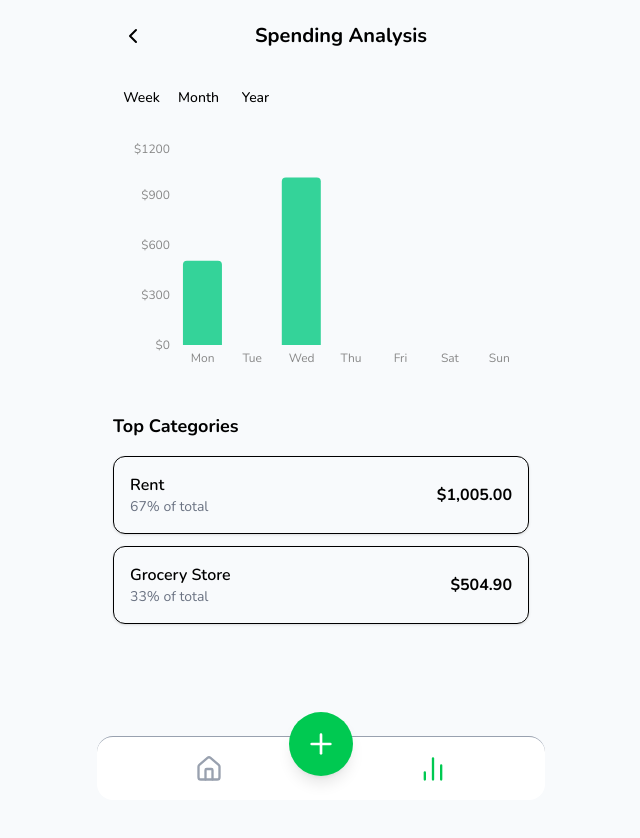
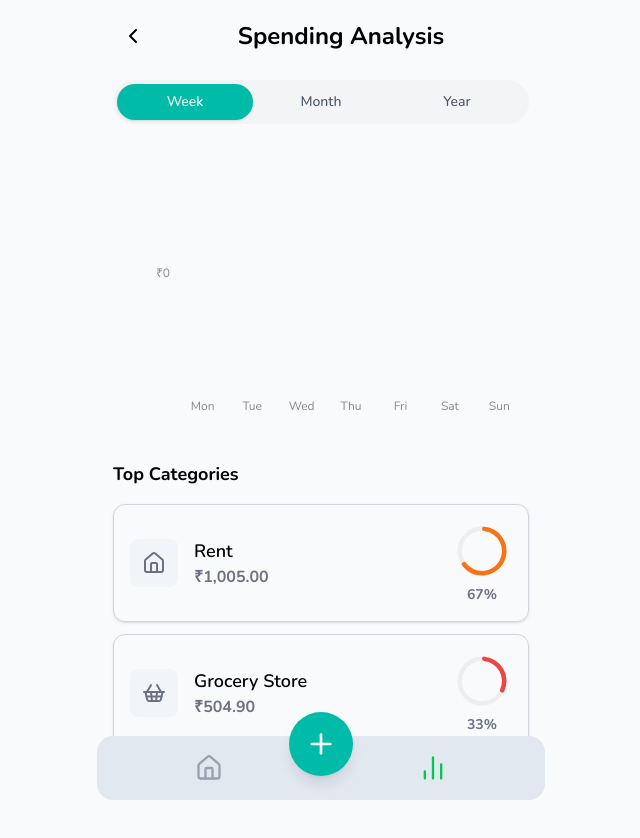
Before and after one commit to mohdsadiq101/Expenzo, a Next.js app: page /analytics in a window 1280 px wide. Shown: the top 838 px of the page, without its empty margins (319-959 px from the left). Before the commit the page ends 800 px from the top, so only its background shows below. Built offline with nearby package versions, Linux system fonts and the light colour scheme.

Commit message:
added dynamic anayltics chart

```diff
--- a/src/app/analytics/page.tsx
+++ b/src/app/analytics/page.tsx
@@ -6,30 +6,80 @@ import Link from 'next/link';
 import { ChevronLeft } from 'lucide-react';
 import { Bar, BarChart, ResponsiveContainer, XAxis, YAxis, Tooltip } from 'recharts';
 import { useTransactions } from '@/context/TransactionContext';
-import { ToggleGroup, ToggleGroupItem } from '@/components/ui/toggle-group';
 import { Card } from '@/components/ui/card';
+import { RadialProgress } from '@/components/ui/radial-progress';
+import { getCategoryIcon } from '@/lib/icon-map';
 
 // Currency formatter
-const formatter = new Intl.NumberFormat('en-US', {
+const formatter = new Intl.NumberFormat('en-IN', {
   style: 'currency',
-  currency: 'USD',
+  currency: 'INR',
 });
 
-export default function StatsPage() {
+export default function AnalyticsPage() { // Renamed from StatsPage
   const { transactions } = useTransactions();
   const [timeframe, setTimeframe] = useState<'week' | 'month' | 'year'>('week');
 
+  const categoryColors: { [key: string]: string } = {
+    'Utilities': '#3b82f6',
+    'Transport': '#22c55e',
+    'Rent': '#f97316',
+    'Grocery Store': '#ef4444',
+  };
+
+  // --- 2. UPDATED LOGIC to handle Week, Month, and Year ---
   const analysisData = useMemo(() => {
     const expenses = transactions.filter(t => t.type === 'expense');
+    const now = new Date();
+    let chartData: { name: string; Total: number }[] = []; // Initialize with default value
 
-    // Top Categories calculation
+    if (timeframe === 'week') {
+      chartData = [
+        { name: 'Mon', Total: 0 }, { name: 'Tue', Total: 0 }, { name: 'Wed', Total: 0 },
+        { name: 'Thu', Total: 0 }, { name: 'Fri', Total: 0 }, { name: 'Sat', Total: 0 }, { name: 'Sun', Total: 0 }
+      ];
+      const today = now.getDay() === 0 ? 6 : now.getDay() - 1; // Mon=0..Sun=6
+      const firstDayOfWeek = new Date(now.setDate(now.getDate() - today));
+      firstDayOfWeek.setHours(0, 0, 0, 0);
+
+      expenses
+        .filter(t => new Date(t.date) >= firstDayOfWeek)
+        .forEach(t => {
+          const day = new Date(t.date).getDay();
+          const adjustedDay = day === 0 ? 6 : day - 1;
+          chartData[adjustedDay].Total += t.amount;
+        });
+    }
+    else if (timeframe === 'month') {
+      const daysInMonth = new Date(now.getFullYear(), now.getMonth() + 1, 0).getDate();
+      chartData = Array.from({ length: daysInMonth }, (_, i) => ({ name: `${i + 1}`, Total: 0 }));
+      expenses
+        .filter(t => new Date(t.date).getMonth() === now.getMonth() && new Date(t.date).getFullYear() === now.getFullYear())
+        .forEach(t => {
+          const dayOfMonth = new Date(t.date).getDate();
+          chartData[dayOfMonth - 1].Total += t.amount;
+        });
+    }
+    else if (timeframe === 'year') {
+      chartData = [
+        { name: 'Jan', Total: 0 }, { name: 'Feb', Total: 0 }, { name: 'Mar', Total: 0 },
+        { name: 'Apr', Total: 0 }, { name: 'May', Total: 0 }, { name: 'Jun', Total: 0 },
+        { name: 'Jul', Total: 0 }, { name: 'Aug', Total: 0 }, { name: 'Sep', Total: 0 },
+        { name: 'Oct', Total: 0 }, { name: 'Nov', Total: 0 }, { name: 'Dec', Total: 0 }
+      ];
+      expenses
+        .filter(t => new Date(t.date).getFullYear() === now.getFullYear())
+        .forEach(t => {
+          const month = new Date(t.date).getMonth();
+          chartData[month].Total += t.amount;
+        });
+    }
+
     const categoryTotals = expenses.reduce((acc, t) => {
       acc[t.category] = (acc[t.category] || 0) + t.amount;
       return acc;
     }, {} as Record<string, number>);
-
     const totalExpenses = expenses.reduce((sum, t) => sum + t.amount, 0);
-
     const topCategories = Object.entries(categoryTotals)
       .sort(([, a], [, b]) => b - a)
       .slice(0, 3)
@@ -39,19 +89,7 @@ export default function StatsPage() {
         percentage: totalExpenses > 0 ? (amount / totalExpenses) * 100 : 0,
       }));
 
-    // Chart Data (simplified for this example - weekly view)
-    const weeklyExpenses = [
-        { day: 'Mon', total: 0 }, { day: 'Tue', total: 0 }, { day: 'Wed', total: 0 },
-        { day: 'Thu', total: 0 }, { day: 'Fri', total: 0 }, { day: 'Sat', total: 0 }, { day: 'Sun', total: 0 }
-    ];
-    expenses.forEach(t => {
-        const day = new Date(t.date).getDay(); // Sunday = 0, Monday = 1
-        // Adjust so Monday is 0
-        const adjustedDay = day === 0 ? 6 : day -1;
-        weeklyExpenses[adjustedDay].total += t.amount;
-    })
-
-    return { topCategories, weeklyExpenses };
+    return { topCategories, chartData };
   }, [transactions, timeframe]);
 
   return (
@@ -60,30 +98,45 @@ export default function StatsPage() {
         <Link href="/" className="p-2">
           <ChevronLeft className="h-6 w-6" />
         </Link>
-        <h1 className="text-xl font-bold mx-auto">Spending Analysis</h1>
+        <h1 className="text-2xl font-bold mx-auto">Spending Analysis</h1>
       </header>
 
-      <ToggleGroup
-        type="single"
-        value={timeframe}
-        onValueChange={(value: 'week' | 'month' | 'year') => {
-          if (value) setTimeframe(value);
-        }}
-        className="grid grid-cols-3 mb-6"
+      {/* --- 1. NEW TOGGLE BUTTON STYLING --- */}
+      <div className="flex w-full rounded-full bg-gray-100 p-1 mb-6">
+        <button
+          onClick={() => setTimeframe('week')}
+          className={`flex-1 rounded-full py-2 text-sm font-medium transition-colors ${
+            timeframe === 'week' ? "bg-teal-500 text-white shadow" : "text-gray-600 hover:bg-gray-200"
+          }`}
         >
-        <ToggleGroupItem value="week">Week</ToggleGroupItem>
-        <ToggleGroupItem value="month">Month</ToggleGroupItem>
-        <ToggleGroupItem value="year">Year</ToggleGroupItem>
-      </ToggleGroup>
+          Week
+        </button>
+        <button
+          onClick={() => setTimeframe('month')}
+          className={`flex-1 rounded-full py-2 text-sm font-medium transition-colors ${
+            timeframe === 'month' ? "bg-teal-500 text-white shadow" : "text-gray-600 hover:bg-gray-200"
+          }`}
+        >
+          Month
+        </button>
+        <button
+          onClick={() => setTimeframe('year')}
+          className={`flex-1 rounded-full py-2 text-sm font-medium transition-colors ${
+            timeframe === 'year' ? "bg-teal-500 text-white shadow" : "text-gray-600 hover:bg-gray-200"
+          }`}
+        >
+          Year
+        </button>
+      </div>
 
-      {/* Chart */}
-      <div className='h-60 mb-8'>
+      {/* --- 3. UPDATED BARCHART to use dynamic data --- */}
+      <div className='h-70 mb-8'>
         <ResponsiveContainer width="100%" height="100%">
-             <BarChart data={analysisData.weeklyExpenses}>
-                 <XAxis dataKey="day" stroke="#888888" fontSize={12} tickLine={false} axisLine={false} />
-                 <YAxis stroke="#888888" fontSize={12} tickLine={false} axisLine={false} tickFormatter={(value) => `$${value}`} />
-                 <Tooltip />
-                 <Bar dataKey="total" fill="#34d399" radius={[4, 4, 0, 0]} />
+          <BarChart data={analysisData.chartData}>
+            <XAxis dataKey="name" stroke="#888888" fontSize={12} tickLine={false} axisLine={false} />
+            <YAxis stroke="#888888" fontSize={12} tickLine={false} axisLine={false} tickFormatter={(value) => `₹${value}`} tickCount={6} domain={[0, (dataMax: number) => Math.ceil(dataMax / 500) * 500]} />
+            <Tooltip formatter={(value: number) => formatter.format(value)} />
+            <Bar dataKey="Total" fill="#34d399" radius={[4, 4, 0, 0]} />
           </BarChart>
         </ResponsiveContainer>
       </div>
@@ -92,17 +145,35 @@ export default function StatsPage() {
       <div>
         <h2 className="text-lg font-bold mb-4">Top Categories</h2>
         <div className="space-y-3">
-          {analysisData.topCategories.map(cat => (
-            <Card key={cat.name} className="p-4">
+          {analysisData.topCategories.map(cat => {
+            const Icon = getCategoryIcon(cat.name);
+            return (
+              <Card key={cat.name} className="p-4 border border-gray-300">
                 <div className="flex justify-between items-center">
+                  <div className="flex items-center gap-4">
+                    <div className="bg-slate-100 p-3 rounded-lg">
+                      <Icon className="h-6 w-6 text-gray-500" />
+                    </div>
                     <div>
-                  <p className="font-semibold">{cat.name}</p>
-                  <p className="text-sm text-gray-500">{cat.percentage.toFixed(0)}% of total</p>
+                      <p className="text-lg font-semibold">{cat.name}</p>
+                      <p className="text-md text-gray-500 font-bold">
+                        {formatter.format(cat.amount)}
+                      </p>
                     </div>
-                <p className="font-bold">{formatter.format(cat.amount)}</p>
+                  </div>
+                  <div className="flex flex-col items-center">
+                    <RadialProgress
+                      value={cat.percentage}
+                      color={categoryColors[cat.name] || '#6b7280'}
+                    />
+                    <p className="text-sm text-gray-500 font-bold mt-1">
+                      {cat.percentage.toFixed(0)}%
+                    </p>
+                  </div>
                 </div>
               </Card>
-          ))}
+            );
+          })}
         </div>
       </div>
     </main>
--- a/src/components/AddTransactionModal.tsx
+++ b/src/components/AddTransactionModal.tsx
@@ -62,7 +62,7 @@ export function AddTransactionModal() {
   return (
     <Dialog open={open} onOpenChange={setOpen}>
       <DialogTrigger asChild>
-  <Button className="fixed bottom-6 left-1/2 -translate-x-1/2 h-16 w-16 rounded-full bg-green-500 hover:bg-green-600 shadow-lg">
+  <Button className="fixed bottom-6 left-1/2 -translate-x-1/2 h-16 w-16 rounded-full bg-teal-500 hover:bg-teal-600 shadow-lg">
     <Plus className="h-8 w-8 text-white size-2xl" />
   </Button>
 </DialogTrigger>
--- a/src/components/Balance.tsx
+++ b/src/components/Balance.tsx
@@ -22,7 +22,7 @@ export function Balance() {
   });
 
   return (
-    <Card className="mb-6">
+    <Card className="mb-6 border-1 border-gray-200 shadow-md">
      <CardContent className="pt-0 pb-0">
       <p className="text-md font-semibold text-gray-500 mb-1">Current Balance</p>
       <div className="text-3xl font-bold text-gray-800">
--- a/src/components/BottomNav.tsx
+++ b/src/components/BottomNav.tsx
@@ -17,7 +17,7 @@ export function BottomNav() {
   return (
     <>
       {/* Navbar */}
-      <nav className="fixed bottom-0 left-0 right-0 h-16 rounded-2xl bg-white border-t border-gray-400 flex justify-around items-center max-w-md mx-auto">
+      <nav className="fixed bottom-0 left-0 right-0 h-16 rounded-2xl bg-slate-200 border-gray-100 flex justify-around items-center max-w-md mx-auto">
         {links.map(({ href, icon: Icon }) => {
           const isActive = pathname === href;
           return (
--- a/src/components/Budget.tsx
+++ b/src/components/Budget.tsx
@@ -7,7 +7,7 @@ import { useTransactions } from "@/context/TransactionContext";
 
 export function Budget() {
   const { transactions } = useTransactions();
-  const monthlyBudget = 20000.00; // A fixed budget for now (example value in INR)
+  const monthlyBudget = 10000.00; // A fixed budget for now (example value in INR)
 
   // Get current month and year to filter expenses
   const currentMonth = new Date().getMonth();
@@ -28,7 +28,7 @@ export function Budget() {
   });
 
   return (
-    <Card className="mb-6 bg-teal-500 text-white shadow-xl">
+    <Card className="mb-6 border border-teal-500 bg-teal-500 text-white shadow-xl">
       <CardContent>
         <p className="text-lg font-bold mb-1">Monthly Budget</p>
         <Progress value={percentageUsed} className="mb-2 h-3 bg-teal-300 [&>*]:bg-white" />
--- a/src/components/Header.tsx
+++ b/src/components/Header.tsx
@@ -31,7 +31,7 @@ export function Header() {
           )}
         </Avatar>
 
-        <ProfileSettingsModal /> {/* <-- Settings button */}
+        <ProfileSettingsModal />
       </div>
     </header>
   );
--- /dev/null
+++ b/src/components/ui/radial-progress.tsx
@@ -0,0 +1,39 @@
+"use client";
+
+import { RadialBarChart, RadialBar, ResponsiveContainer, PolarAngleAxis } from "recharts";
+
+// Add 'color' to the props, with a default value
+export function RadialProgress({ value, color = "#0ea5e9" }: { value: number; color?: string }) {
+  const safeValue = Math.min(100, Math.max(0, value));
+  const data = [{ name: "progress", value: safeValue }];
+
+  return (
+    <ResponsiveContainer width={60} height={60}>
+      <RadialBarChart
+        cx="50%"
+        cy="50%"
+        innerRadius="80%"
+        outerRadius="100%"
+        barSize={6}
+        data={data}
+        startAngle={90}
+        endAngle={-270}
+      >
+        <PolarAngleAxis
+          type="number"
+          domain={[0, 100]}
+          angleAxisId={0}
+          tick={false}
+        />
+        <RadialBar
+          background
+          dataKey="value"
+          angleAxisId={0}
+          fill={color} // Use the color prop here
+          cornerRadius={10}
+          isAnimationActive={false}
+        />
+      </RadialBarChart>
+    </ResponsiveContainer>
+  );
+}
--- /dev/null
+++ b/src/lib/icon-map.ts
@@ -0,0 +1,16 @@
+// src/lib/icon-map.ts
+import { Banknote, Home, LucideIcon, ShoppingBasket } from "lucide-react";
+
+export const getCategoryIcon = (category: string): LucideIcon => {
+  switch (category.toLowerCase()) {
+    case 'salary':
+      return Banknote;
+    case 'grocery store':
+      return ShoppingBasket;
+    case 'rent':
+      return Home;
+    // You can add more cases here for other categories
+    default:
+      return Banknote; // A fallback icon
+  }
+};
```
Also changed, not shown: src/components/ProfileSettingsModal.tsx (+4 -4 lines), src/components/TransactionItem.tsx (+14 -19 lines), src/context/TransactionContext.tsx (+6 -1 lines). Lines whose indentation alone changed are shown as unchanged.
